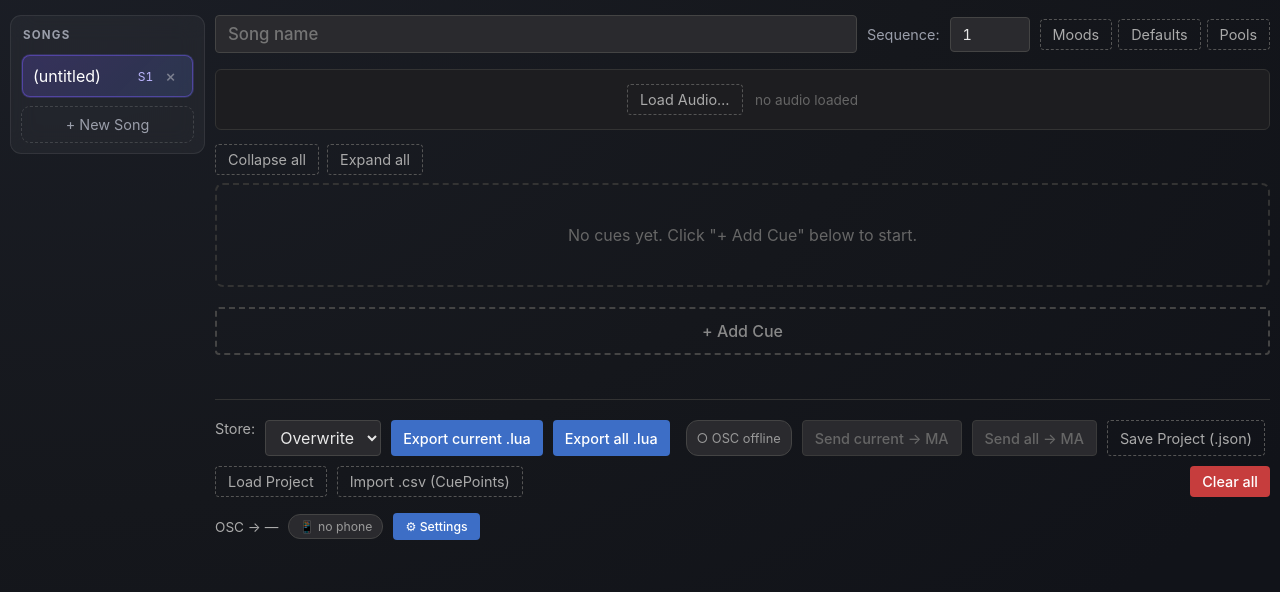
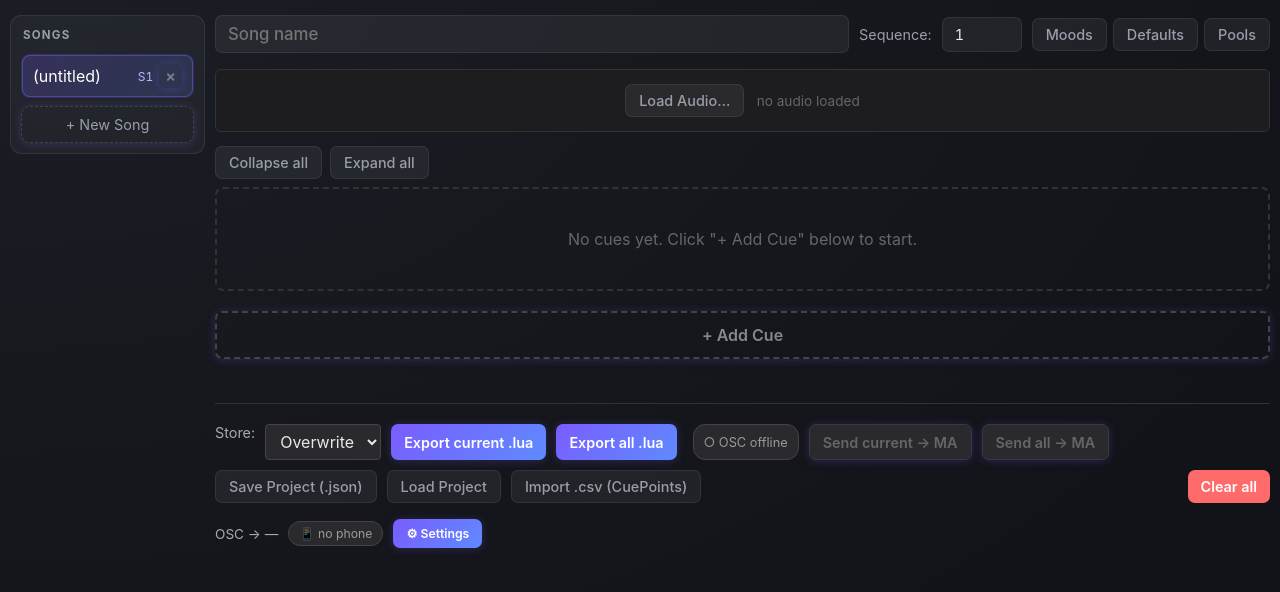
Before and after one commit to francesco687/cuelist-compiler, a plain HTML site: page web/index.html in a window 1280 px wide. Shown: the part 64-656 px from the top of the page. Drawn offline with Linux system fonts and the light colour scheme.

Commit message:
feat(ui): restyle inputs, buttons, ghost/danger controls

```diff
--- a/web/css/styles.css
+++ b/web/css/styles.css
@@ -88,35 +88,29 @@
 
   input, button, select { font: inherit; }
   input[type="text"], input[type="number"] {
-    background: #2a2a2e;
-    border: 1px solid #444;
-    color: #e8e8e8;
-    padding: 4px 8px;
-    border-radius: 4px;
-    outline: none;
-    font-size: 0.9em;
+    background: var(--surface-2); border: 1px solid var(--border);
+    color: var(--text); padding: 5px 9px; border-radius: var(--radius-sm);
+    outline: none; font-size: 0.9em; transition: border-color .12s, box-shadow .12s;
   }
-  input[type="text"]:focus, input[type="number"]:focus { border-color: #5b8dd6; }
+  input[type="text"]:focus, input[type="number"]:focus {
+    border-color: var(--accent-solid);
+    box-shadow: 0 0 0 3px var(--accent-tint);
+  }
   button {
-    background: #3d6ec6;
-    border: none;
-    color: white;
-    padding: 6px 12px;
-    border-radius: 4px;
-    cursor: pointer;
-    font-weight: 500;
-    font-size: 0.9em;
+    background: var(--accent); border: none; color: #fff;
+    padding: 7px 13px; border-radius: var(--radius-sm); cursor: pointer;
+    font-weight: 600; font-size: 0.9em; transition: filter .12s, transform .05s;
+    box-shadow: 0 1px 8px rgba(122,92,255,.25);
   }
-  button:hover { background: #4d80d6; }
-  button.danger { background: #c63d3d; }
-  button.danger:hover { background: #d65555; }
+  button:hover { filter: brightness(1.08); }
+  button:active { transform: translateY(0.5px); }
+  button.danger { background: var(--danger); box-shadow: none; }
+  button.danger:hover { filter: brightness(1.08); }
   button.ghost {
-    background: transparent;
-    border: 1px dashed #555;
-    color: #aaa;
-    font-weight: 400;
+    background: var(--surface-2); border: 1px solid var(--border);
+    color: var(--text-dim); font-weight: 500; box-shadow: none;
   }
-  button.ghost:hover { border-color: #888; color: #ddd; }
+  button.ghost:hover { background: var(--surface-3); color: var(--text); border-color: var(--border-strong); }
 
   #header {
     display: flex; gap: 10px; margin-bottom: 16px;
```
